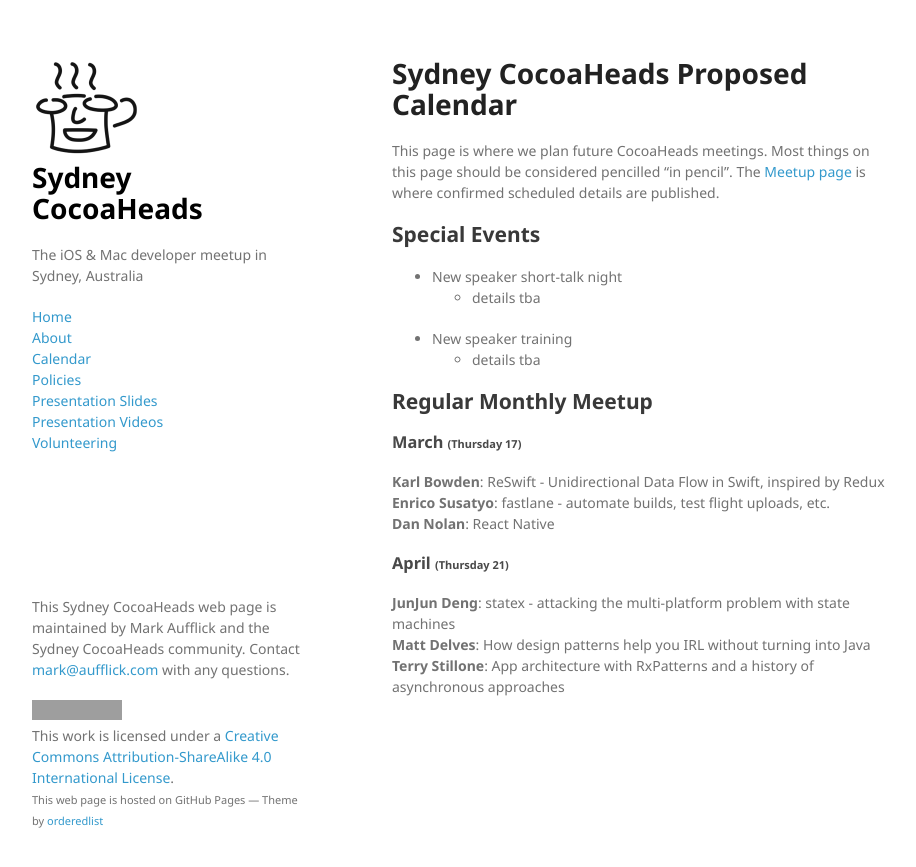
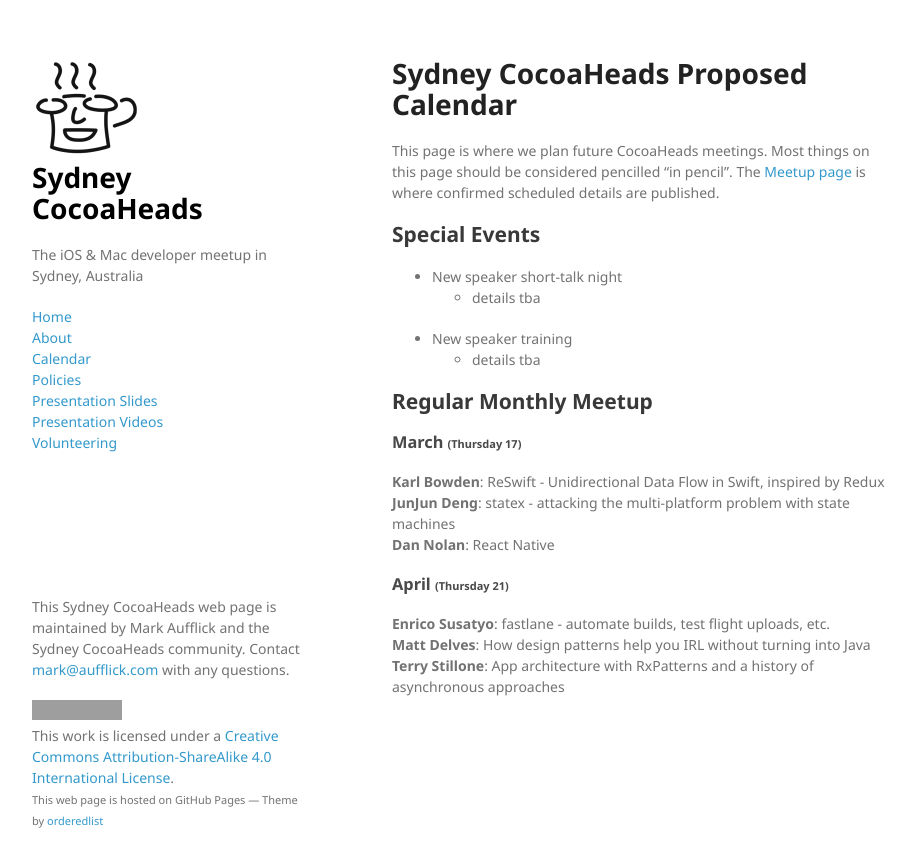
Before and after one commit to SydneyCocoaHeads/SydneyCocoaheads.github.io, a Jekyll site: the page built from calendar.md, in a window 1280 px wide. Shown: the top 867 px of the page, without its empty margins (178-1094 px from the left). Built offline with Jekyll 4.4.1, drawn with Linux system fonts in a browser that asks for light colours; grey boxes are pictures that could not be loaded.

Commit message:
Switched the wrong speaker :/

```diff
--- a/calendar.md
+++ b/calendar.md
@@ -11,18 +11,18 @@
    - name: Karl Bowden
      topic: ReSwift - Unidirectional Data Flow in Swift, inspired by Redux
      length: 30 mins
-   - name: Enrico Susatyo
-     topic: fastlane - automate builds, test flight uploads, etc.
-     length:
+   - name: JunJun Deng
+     topic: statex - attacking the multi-platform problem with state machines
+     length: 30
    - name: Dan Nolan
      topic: React Native
      length:
 
  - date: 2016-04-21
    speakers:
-   - name: JunJun Deng
-     topic: statex - attacking the multi-platform problem with state machines
-     length: 30
+   - name: Enrico Susatyo
+     topic: fastlane - automate builds, test flight uploads, etc.
+     length:
    - name: Matt Delves
      topic: How design patterns help you IRL without turning into Java
      length:
```
